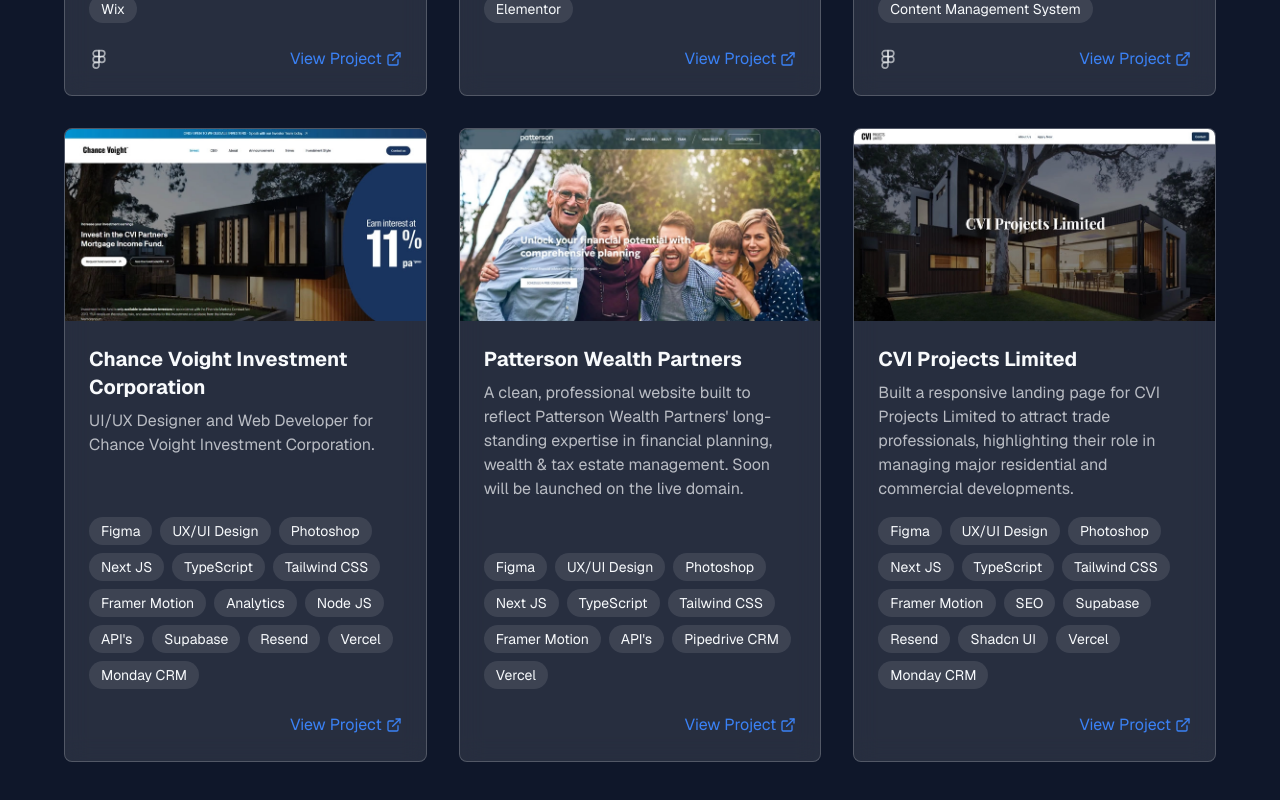
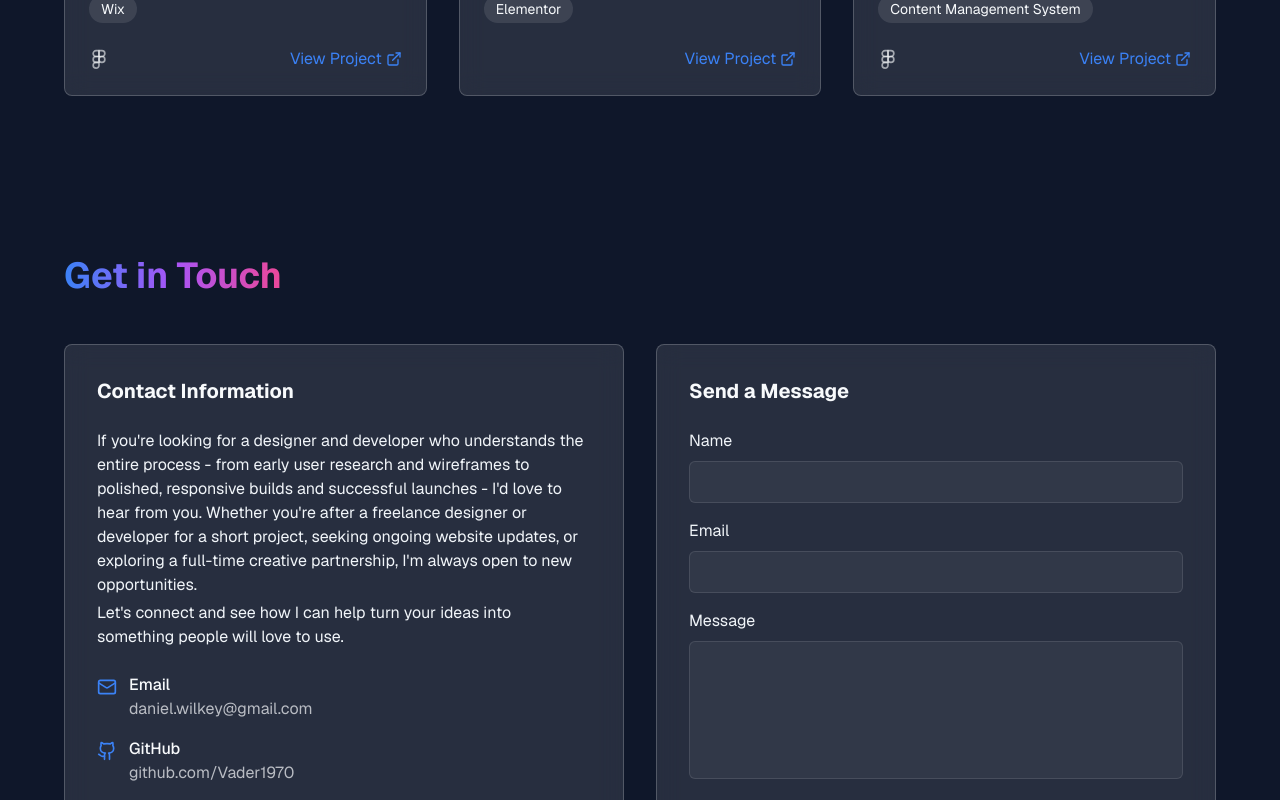
Before and after one commit to Vader1970/danielwillkeyportfolioprotype, a Next.js app: page / in a window 1280 px wide. Shown: the part 5200-6000 px from the top of the page. Built offline with nearby package versions, Linux system fonts and the light colour scheme.

Commit message:
removed CVI projects from portfolio

```diff
--- a/src/constants/projects.ts
+++ b/src/constants/projects.ts
@@ -85,7 +85,7 @@
     tools: ["Figma", "HTML5", "CSS3", "JavaScript", "Rocketspark"],
     figmaUrl: "https://www.figma.com/design/68U2xaWzZczOKnVhySL8gi/InnList?node-id=146-323&t=byFEtjXBP0z1gFSv-1",
     liveUrl: "https://www.innlist.co.nz/landing-page/",
-    type: "client"
+    type: "client",
   },
   {
     title: "Master Kerb & Concrete",
@@ -94,7 +94,8 @@
     image: "/images/master-concrete.webp",
     categories: ["ui", "frontend"],
     tools: ["Figma", "Photoshop", "Framer", "UX/UI Design"],
-    figmaUrl: "https://www.figma.com/design/08YT9I5azShN3yUBvTFszr/Master-Kerb---Concrete?node-id=0-1&t=qDHZLdylvsRgX1Wv-1",
+    figmaUrl:
+      "https://www.figma.com/design/08YT9I5azShN3yUBvTFszr/Master-Kerb---Concrete?node-id=0-1&t=qDHZLdylvsRgX1Wv-1",
     liveUrl: "https://www.masterkerb.co.nz/landing-page",
     type: "client",
   },
@@ -144,7 +145,6 @@
     type: "client",
   },
 
-
   // {
   //   title: "Next JS and React JS Component Library",
   //   description:
@@ -174,77 +174,77 @@
     image: "/images/burst-digital.webp",
     categories: ["ui", "frontend"],
     tools: ["Figma", "Webflow", "UX/UI Design", "Content Management System"],
-    figmaUrl: "https://www.figma.com/design/8TWY5frdsBzTcz9T71V70E/Burst-Digital---New-Website?node-id=5999-10563&t=1m4YsZmjpHYH3Xlk-1",
+    figmaUrl:
+      "https://www.figma.com/design/8TWY5frdsBzTcz9T71V70E/Burst-Digital---New-Website?node-id=5999-10563&t=1m4YsZmjpHYH3Xlk-1",
     liveUrl: "https://www.burstdigital.co.nz/",
     type: "client",
   },
-  {
-    title: "Chance Voight Investment Corporation",
-    description: "UI/UX Designer and Web Developer for Chance Voight Investment Corporation.",
-    image: "/images/chance-voight.webp",
-    categories: ["ui"],
-    tools: [
-      "Figma",
-      "UX/UI Design",
-      "Photoshop",
-      "Next JS",
-      "TypeScript",
-      "Tailwind CSS",
-      "Framer Motion",
-      "Analytics",
-      "Node JS",
-      "API's",
-      "Supabase",
-      "Resend",
-      "Vercel",
-      "Monday CRM"
-    ],
-    liveUrl: "https://www.chancevoight.com/",
-    type: "client",
-  },
-  {
-    title: "Patterson Wealth Partners",
-    description: "A clean, professional website built to reflect Patterson Wealth Partners' long-standing expertise in financial planning, wealth & tax estate management. Soon will be launched on the live domain.",
-    image: "/images/patterson-wealth-partners.webp",
-    categories: ["ui", "frontend", "backend"],
-    tools: [
-      "Figma",
-      "UX/UI Design",
-      "Photoshop",
-      "Next JS",
-      "TypeScript",
-      "Tailwind CSS",
-      "Framer Motion",
-      "API's",
-      "Pipedrive CRM",
-      "Vercel",
-    ],
-    liveUrl: "https://patterson-wealth-partners.vercel.app/",
-    type: "client",
-  },
-  {
-    title: "CVI Projects Limited",
-    description:
-      "Built a responsive landing page for CVI Projects Limited to attract trade professionals, highlighting their role in managing major residential and commercial developments.",
-    image: "/images/cvi-projects.webp",
-    categories: ["ui", "frontend"],
-    tools: [
-      "Figma",
-      "UX/UI Design",
-      "Photoshop",
-      "Next JS",
-      "TypeScript",
-      "Tailwind CSS",
-      "Framer Motion",
-      "SEO",
-      "Supabase",
-      "Resend",
-      "Shadcn UI",
-      "Vercel",
-      "Monday CRM"
-    ],
-    liveUrl: "https://www.cviprojects.com/",
-    type: "client",
-  },
-
+  // {
+  //   title: "Chance Voight Investment Corporation",
+  //   description: "UI/UX Designer and Web Developer for Chance Voight Investment Corporation.",
+  //   image: "/images/chance-voight.webp",
+  //   categories: ["ui"],
+  //   tools: [
+  //     "Figma",
+  //     "UX/UI Design",
+  //     "Photoshop",
+  //     "Next JS",
+  //     "TypeScript",
+  //     "Tailwind CSS",
+  //     "Framer Motion",
+  //     "Analytics",
+  //     "Node JS",
+  //     "API's",
+  //     "Supabase",
+  //     "Resend",
+  //     "Vercel",
+  //     "Monday CRM"
+  //   ],
+  //   liveUrl: "https://www.chancevoight.com/",
+  //   type: "client",
+  // },
+  // {
+  //   title: "Patterson Wealth Partners",
+  //   description: "A clean, professional website built to reflect Patterson Wealth Partners' long-standing expertise in financial planning, wealth & tax estate management. Soon will be launched on the live domain.",
+  //   image: "/images/patterson-wealth-partners.webp",
+  //   categories: ["ui", "frontend", "backend"],
+  //   tools: [
+  //     "Figma",
+  //     "UX/UI Design",
+  //     "Photoshop",
+  //     "Next JS",
+  //     "TypeScript",
+  //     "Tailwind CSS",
+  //     "Framer Motion",
+  //     "API's",
+  //     "Pipedrive CRM",
+  //     "Vercel",
+  //   ],
+  //   liveUrl: "https://patterson-wealth-partners.vercel.app/",
+  //   type: "client",
+  // },
+  // {
+  //   title: "CVI Projects Limited",
+  //   description:
+  //     "Built a responsive landing page for CVI Projects Limited to attract trade professionals, highlighting their role in managing major residential and commercial developments.",
+  //   image: "/images/cvi-projects.webp",
+  //   categories: ["ui", "frontend"],
+  //   tools: [
+  //     "Figma",
+  //     "UX/UI Design",
+  //     "Photoshop",
+  //     "Next JS",
+  //     "TypeScript",
+  //     "Tailwind CSS",
+  //     "Framer Motion",
+  //     "SEO",
+  //     "Supabase",
+  //     "Resend",
+  //     "Shadcn UI",
+  //     "Vercel",
+  //     "Monday CRM"
+  //   ],
+  //   liveUrl: "https://www.cviprojects.com/",
+  //   type: "client",
+  // },
 ];
```
